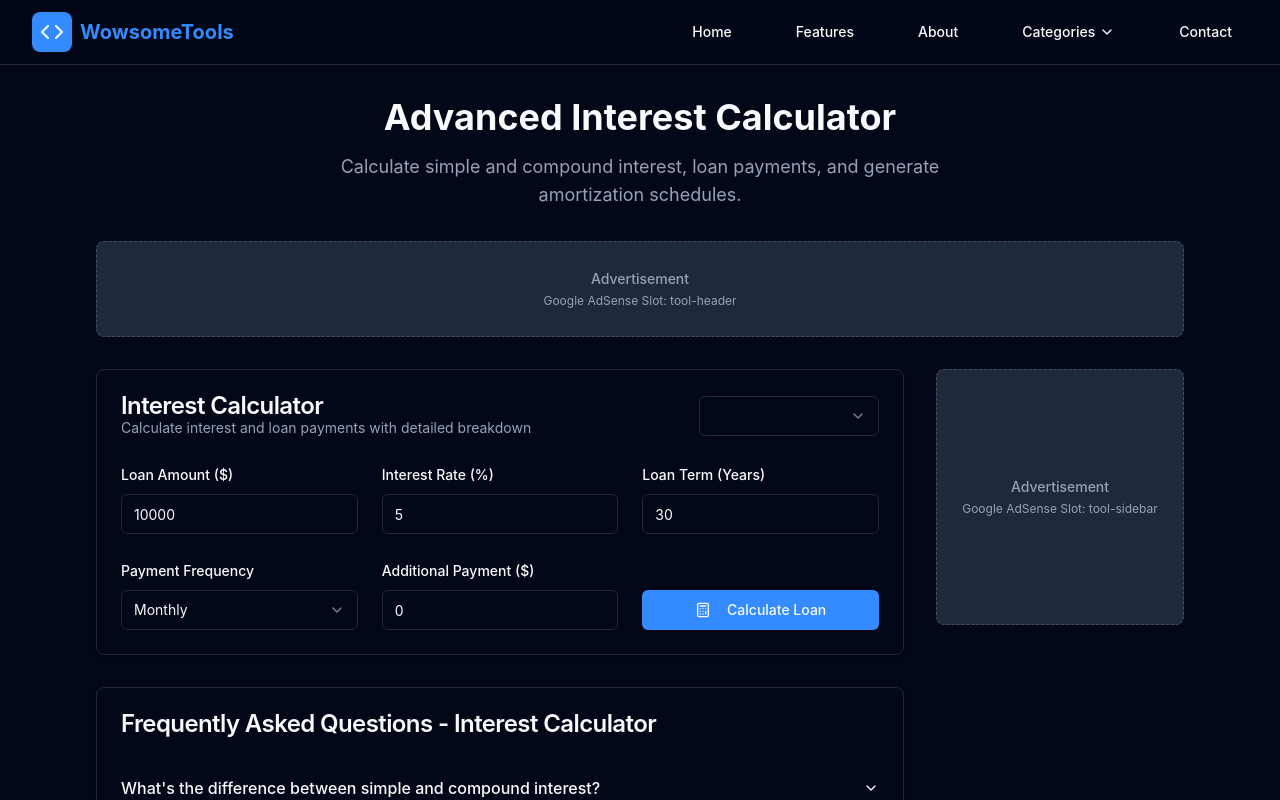
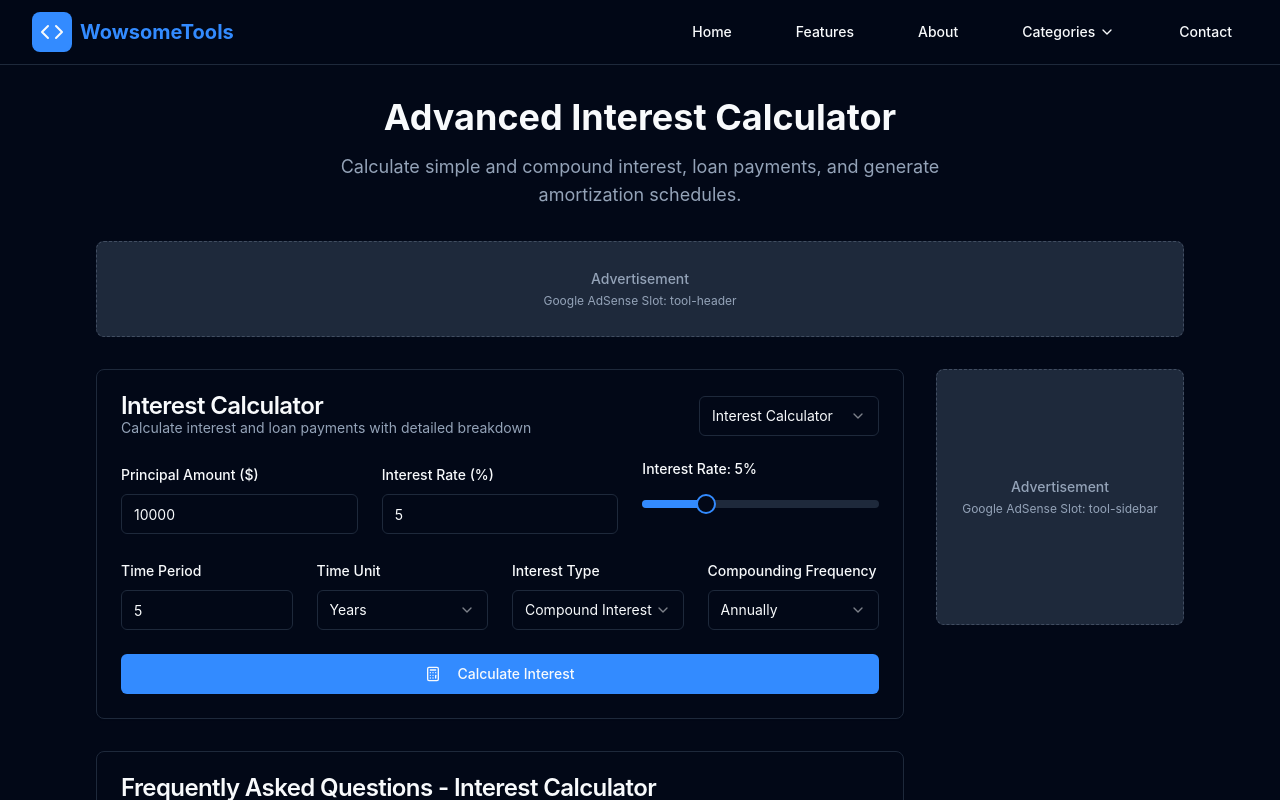
Before and after one commit to VedantaNahata/wow-tools-wonder, a React (Vite) app: page /math/interest-calculator in a window 1280 px wide. Shown: the top 800 px of the page. Built offline with nearby package versions, Linux system fonts and the light colour scheme.

Commit message:
Fix: Resolve type comparison error
Fixes a TypeScript error in InterestCalculator.tsx related to an unintentional comparison between string literal types.

```diff
--- a/src/pages/tools/math/InterestCalculator.tsx
+++ b/src/pages/tools/math/InterestCalculator.tsx
@@ -1,4 +1,3 @@
-
 import { useState, useEffect } from "react";
 import SEOWrapper from "@/components/SEOWrapper";
 import { Card, CardContent, CardHeader, CardTitle, CardDescription } from "@/components/ui/card";
@@ -23,7 +22,8 @@ interface AmortizationRow {
 }
 
 const InterestCalculator = () => {
-  const [calculatorType, setCalculatorType] = useState("simple");
+  const [calculatorType, setCalculatorType] = useState("interest");
+  const [interestType, setInterestType] = useState("compound");
   const [principal, setPrincipal] = useState<number>(10000);
   const [rate, setRate] = useState<number>(5);
   const [time, setTime] = useState<number>(5);
@@ -92,8 +92,8 @@ const InterestCalculator = () => {
     const compoundInt = principal * Math.pow(1 + rateDecimal / n, n * timeInYears) - principal;
     setCompoundInterest(compoundInt);
 
-    // Calculate final amount
-    const finalAmt = principal + (calculatorType === "simple" ? simpleInt : compoundInt);
+    // Calculate final amount based on interest type
+    const finalAmt = principal + (interestType === "simple" ? simpleInt : compoundInt);
     setFinalAmount(finalAmt);
 
     // Generate chart data
@@ -103,7 +103,7 @@ const InterestCalculator = () => {
     for (let i = 0; i <= years; i++) {
       let amount = principal;
 
-      if (calculatorType === "simple") {
+      if (interestType === "simple") {
         amount += principal * (rate / 100) * i;
       } else {
         amount = principal * Math.pow(1 + rateDecimal / n, n * i);
@@ -243,6 +243,7 @@ Interest Calculator Results:
 Principal Amount: ${formatCurrency(principal)}
 Interest Rate: ${rate}%
 Time Period: ${time} ${timeUnit}
+Interest Type: ${interestType}
 Compounding: ${compoundingFrequency}
 
 Simple Interest: ${simpleInterest ? formatCurrency(simpleInterest) : 'N/A'}
@@ -375,7 +376,7 @@ Total Interest: ${totalInterest ? formatCurrency(totalInterest) : 'N/A'}
                       </div>
                     </div>
 
-                    <div className="grid grid-cols-1 md:grid-cols-3 gap-6">
+                    <div className="grid grid-cols-1 md:grid-cols-4 gap-6">
                       <div className="space-y-2">
                         <Label htmlFor="time">Time Period</Label>
                         <Input
@@ -404,10 +405,26 @@ Total Interest: ${totalInterest ? formatCurrency(totalInterest) : 'N/A'}
                         </Select>
                       </div>
                       <div className="space-y-2">
+                        <Label htmlFor="interestType">Interest Type</Label>
+                        <Select
+                          value={interestType}
+                          onValueChange={setInterestType}
+                        >
+                          <SelectTrigger id="interestType">
+                            <SelectValue placeholder="Select interest type" />
+                          </SelectTrigger>
+                          <SelectContent>
+                            <SelectItem value="simple">Simple Interest</SelectItem>
+                            <SelectItem value="compound">Compound Interest</SelectItem>
+                          </SelectContent>
+                        </Select>
+                      </div>
+                      <div className="space-y-2">
                         <Label htmlFor="compoundingFrequency">Compounding Frequency</Label>
                         <Select
                           value={compoundingFrequency}
                           onValueChange={setCompoundingFrequency}
+                          disabled={interestType === "simple"}
                         >
                           <SelectTrigger id="compoundingFrequency">
                             <SelectValue placeholder="Select compounding" />
@@ -453,7 +470,7 @@ Total Interest: ${totalInterest ? formatCurrency(totalInterest) : 'N/A'}
                                 </CardHeader>
                                 <CardContent>
                                   <p className="text-2xl font-bold">
-                                    {calculatorType === "simple"
+                                    {interestType === "simple"
                                       ? formatCurrency(simpleInterest!)
                                       : formatCurrency(compoundInterest!)}
                                   </p>
```
